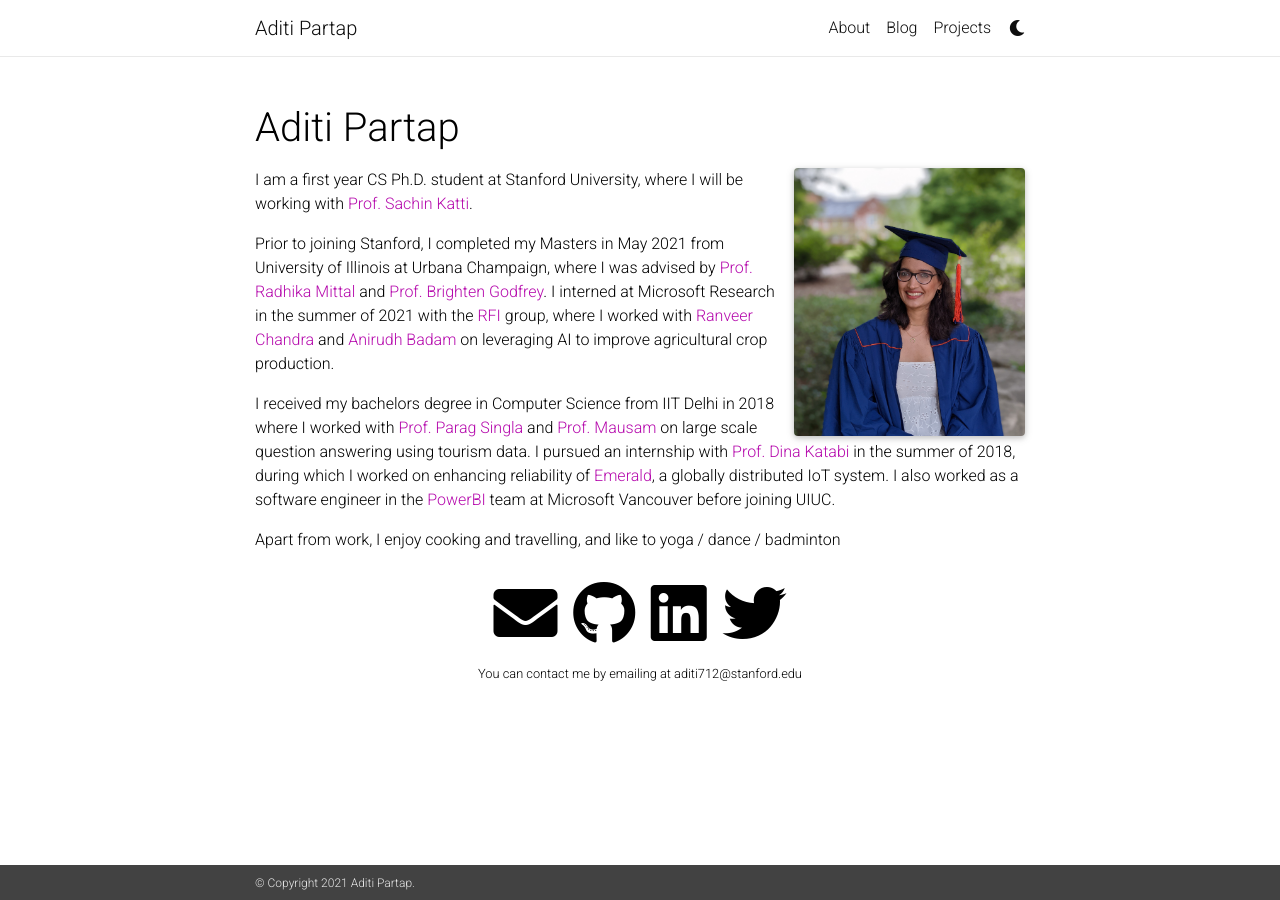
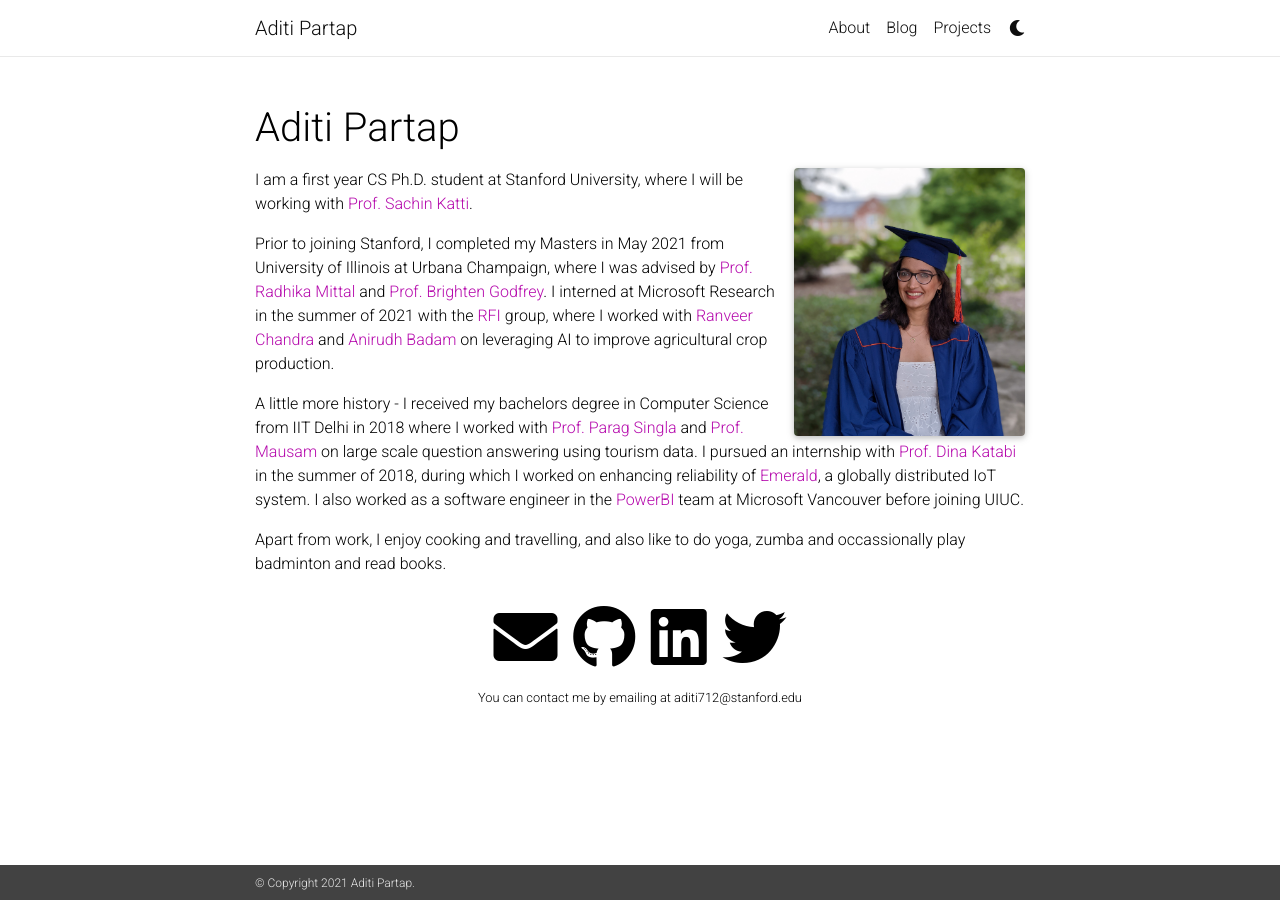
Before and after one commit to aditi741997/aditipartap.github.io, a Jekyll site: the page built from _pages/about.md, in a window 1280 px wide. Built offline with Jekyll 4.4.1, drawn with Linux system fonts in a browser that asks for light colours; nearby versions of some CDN libraries; a style sheet for code colours, icons or effects is not loaded.

Commit message:
minor updates to about page

```diff
--- a/_pages/about.md
+++ b/_pages/about.md
@@ -19,9 +19,9 @@ I am a first year CS Ph.D. student at Stanford University, where I will be worki
 
 Prior to joining Stanford, I completed my Masters in May 2021 from University of Illinois at Urbana Champaign, where I was advised by [Prof. Radhika Mittal](http://radhikam.web.illinois.edu/) and [Prof. Brighten Godfrey](https://pbg.cs.illinois.edu/){:target="\_blank"}. I interned at Microsoft Research in the summer of 2021 with the [RFI](https://www.microsoft.com/en-us/research/group/research-for-industry/) group, where I worked with [Ranveer Chandra](https://www.microsoft.com/en-us/research/people/ranveer/) and [Anirudh Badam](https://www.microsoft.com/en-us/research/people/anbadam/) on leveraging AI to improve agricultural crop production.
 
-I received my bachelors degree in Computer Science from IIT Delhi in 2018 where I worked with [Prof. Parag Singla](https://www.cse.iitd.ac.in/~parags/) and [Prof. Mausam](https://www.cse.iitd.ac.in/~mausam/) on large scale question answering using tourism data. I pursued an internship with [Prof. Dina Katabi](https://www.csail.mit.edu/person/dina-katabi) in the summer of 2018, during which I worked on enhancing reliability of [Emerald](https://www.emeraldinno.com/), a globally distributed IoT system. I also worked as a software engineer in the [PowerBI](https://powerbi.microsoft.com/en-us/) team at Microsoft Vancouver before joining UIUC.
+A little more history - I received my bachelors degree in Computer Science from IIT Delhi in 2018 where I worked with [Prof. Parag Singla](https://www.cse.iitd.ac.in/~parags/) and [Prof. Mausam](https://www.cse.iitd.ac.in/~mausam/) on large scale question answering using tourism data. I pursued an internship with [Prof. Dina Katabi](https://www.csail.mit.edu/person/dina-katabi) in the summer of 2018, during which I worked on enhancing reliability of [Emerald](https://www.emeraldinno.com/), a globally distributed IoT system. I also worked as a software engineer in the [PowerBI](https://powerbi.microsoft.com/en-us/) team at Microsoft Vancouver before joining UIUC.
 
-Apart from work, I enjoy cooking and travelling, and like to yoga / dance / badminton
+Apart from work, I enjoy cooking and travelling, and also like to do yoga, zumba and occassionally play badminton and read books.
 
 <!-- Put your address / P.O. box / other info right below your picture. You can also disable any these elements by editing `profile` property of the YAML header of your `_pages/about.md`. Edit `_bibliography/papers.bib` and Jekyll will render your [publications page](/al-folio/publications/) automatically. -->
 
```
